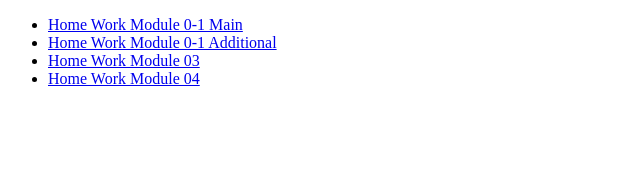
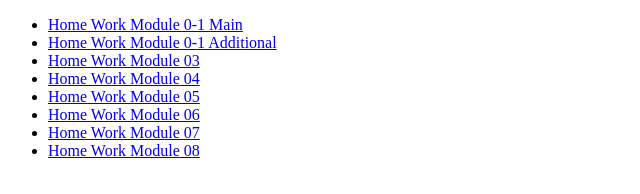
Before and after one commit to semakinv/goit-fe-course, a plain HTML site: page index.html in a window 1280 px wide. Shown: the whole page, without its empty margins (0-640 px from the left). Drawn offline with Linux system fonts and the light colour scheme.

Commit message:
HW_Module05 v01 add links

```diff
--- a/index.html
+++ b/index.html
@@ -12,6 +12,10 @@
         <li><a href="https://semakinv.github.io/goit-fe-course/module-01/hw1(add)/">Home Work Module 0-1 Additional</a></li>
         <li><a href="https://semakinv.github.io/goit-fe-course/module-03/">Home Work Module 03</a></li>
         <li><a href="https://semakinv.github.io/goit-fe-course/module-04/">Home Work Module 04</a></li>
+        <li><a href="https://semakinv.github.io/goit-fe-course/module-04/">Home Work Module 05</a></li>
+        <li><a href="https://semakinv.github.io/goit-fe-course/module-04/">Home Work Module 06</a></li>
+        <li><a href="https://semakinv.github.io/goit-fe-course/module-04/">Home Work Module 07</a></li>
+        <li><a href="https://semakinv.github.io/goit-fe-course/module-04/">Home Work Module 08</a></li>
     </ul>
 </body>
 </html>
```
